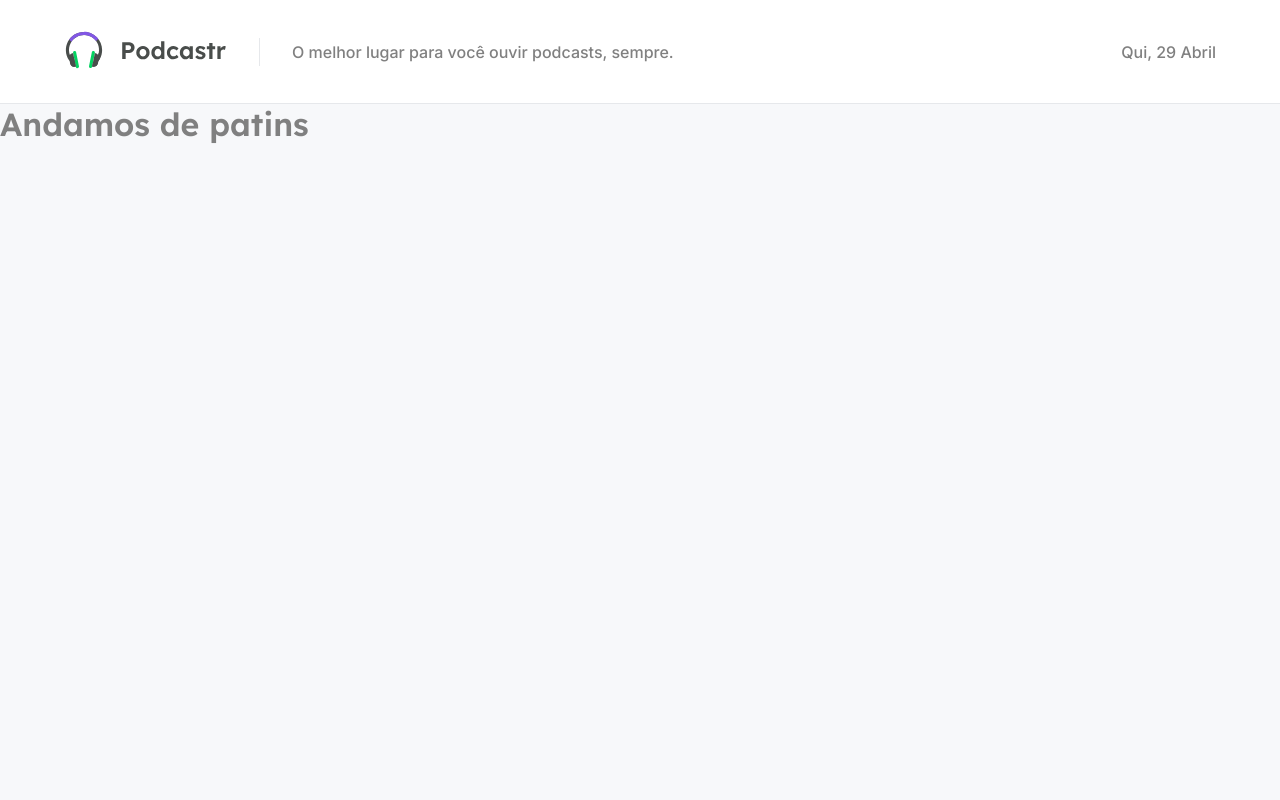
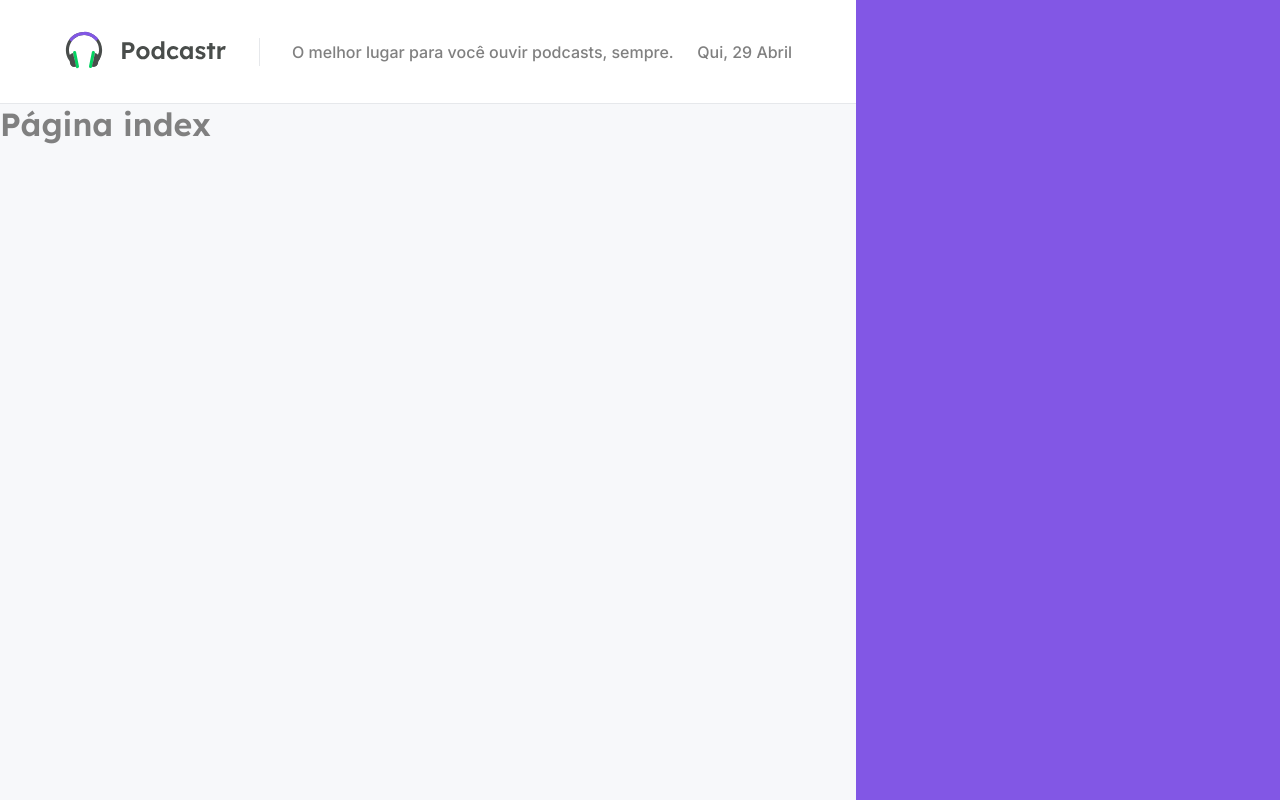
Before and after one commit to TiagoDiass/podcastr, a Next.js app: page / in a window 1280 px wide. Built offline with nearby package versions, Linux system fonts and the light colour scheme.

Commit message:
refactor: change _app structure to have player on the rightside

```diff
--- /dev/null
+++ b/src/components/Player/Player.styles.ts
@@ -0,0 +1,14 @@
+import styled from 'styled-components';
+
+export const PlayerContainer = styled.aside`
+  width: 26.5rem;
+  height: 100vh;
+  padding: 3rem 4rem;
+
+  background: var(--purple-500);
+  color: var(--white);
+  display: flex;
+  flex-direction: column;
+  align-items: center;
+  justify-content: space-between;
+`;
--- /dev/null
+++ b/src/components/Player/Player.tsx
@@ -0,0 +1,5 @@
+import * as S from './Player.styles';
+
+export default function Player() {
+  return <S.PlayerContainer></S.PlayerContainer>;
+}
--- a/src/components/index.ts
+++ b/src/components/index.ts
@@ -1,2 +1,3 @@
 export { default as Header } from './Header/Header';
 export { default as Logo } from './Logo/Logo';
+export { default as Player } from './Player/Player';
--- a/src/pages/_app.tsx
+++ b/src/pages/_app.tsx
@@ -1,9 +1,24 @@
+import { Header, Player } from 'components';
 import GlobalStyles from 'styles/global';
+import styled from 'styled-components';
+
+const AppWrapper = styled.div`
+  display: flex;
+  main {
+    flex: 1;
+  }
+`;
+
 export default function App({ Component, pageProps }) {
   return (
-    <>
+    <AppWrapper>
       <GlobalStyles />
-      <Component {...pageProps} />
-    </>
+      <main>
+        <Header />
+        <Component {...pageProps} />
+      </main>
+
+      <Player />
+    </AppWrapper>
   );
 }
--- a/src/pages/index.tsx
+++ b/src/pages/index.tsx
@@ -1,9 +1,7 @@
-import { Header } from 'components';
 export default function Home() {
   return (
     <>
-      <Header />
-      <h1>Andamos de patins</h1>
+      <h1>Página index</h1>
     </>
   );
 }
```
